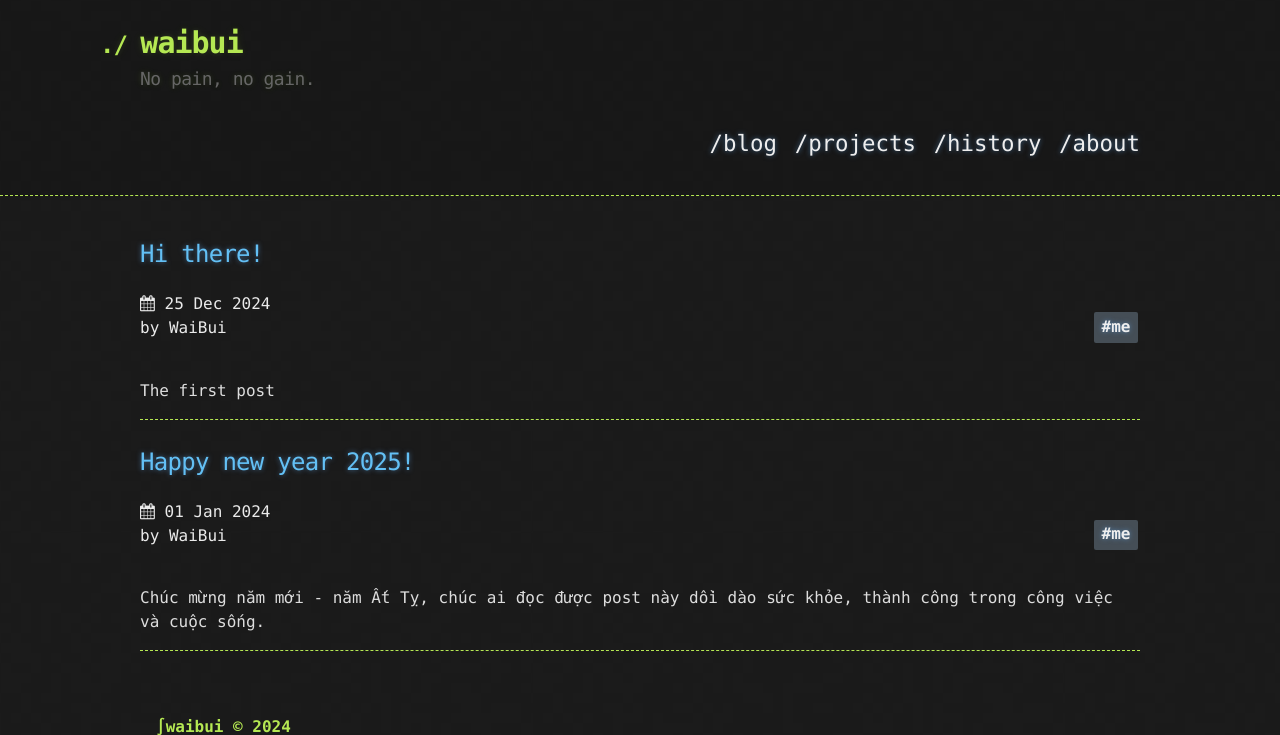
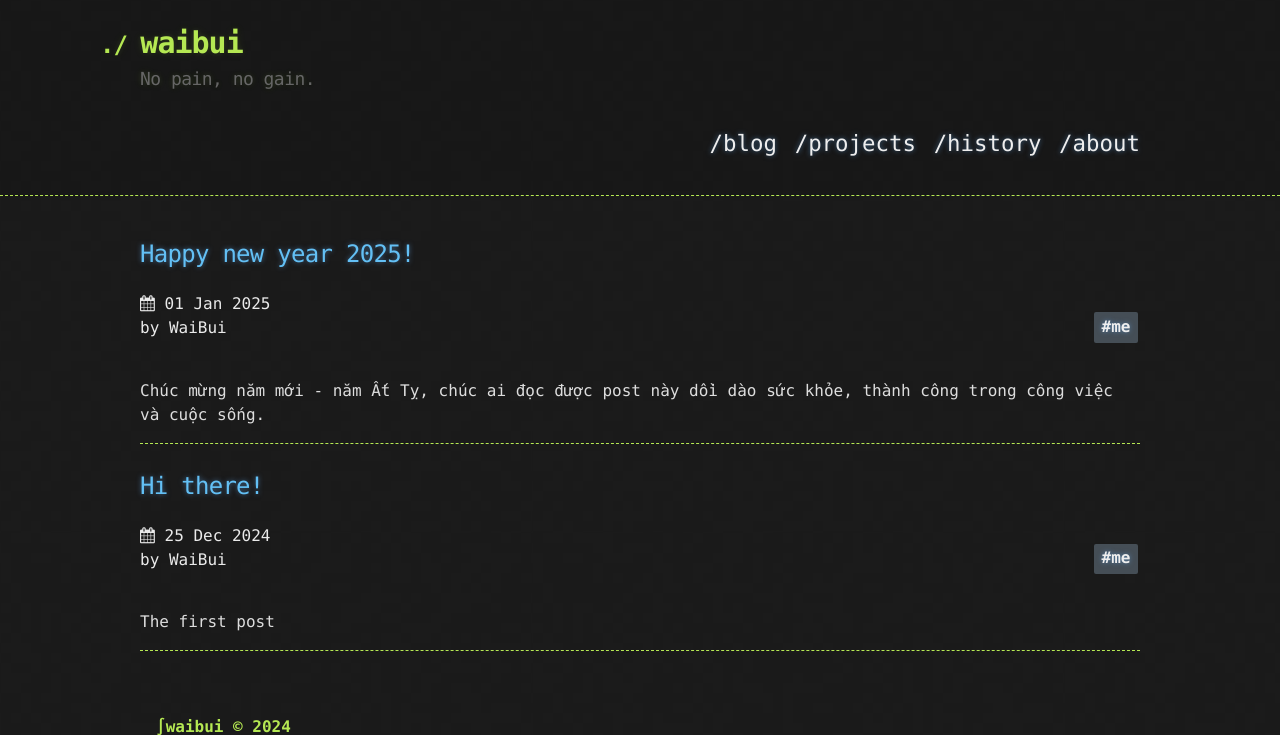
Before and after one commit to waibui/waibui.github.io, a Jekyll site: the page built from index.html, in a window 1280 px wide, cut to the strip 0-735 px from the top of the page. Built offline with Jekyll 4.4.1, drawn with Linux system fonts in a browser that asks for light colours; the list of posts is cut into pages by our own code.

Commit message:
add post 2025-01-01

```diff
--- a/_posts/2025-01-01-happy-new-year.md
+++ b/_posts/2025-01-01-happy-new-year.md
@@ -2,7 +2,7 @@
 author: "WaiBui"
 layout: post
 title:  "Happy new year 2025!"
-date: 2024-01-01
+date: 2025-01-01
 comments: true
 description: Chúc mừng năm mới - năm Ất Tỵ, chúc ai đọc được post này dồi dào sức khỏe, thành công trong công việc và cuộc sống.
 categories: introduce
```
Also changed, not shown: other parts of _posts/2025-01-01-happy-new-year.md (+0 -2 lines).
